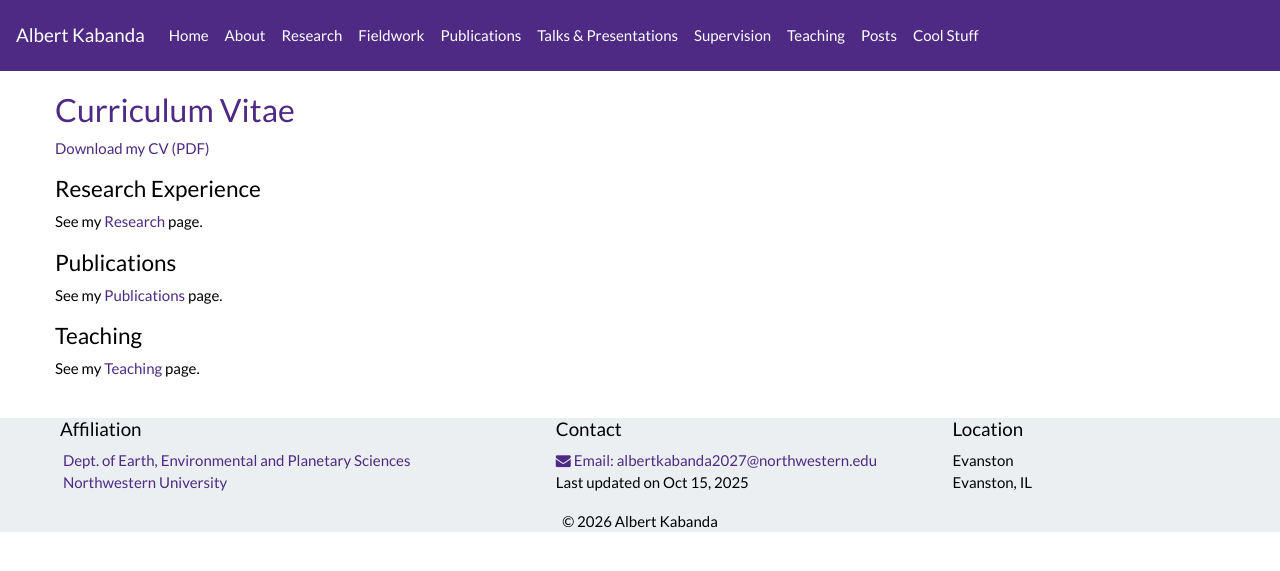
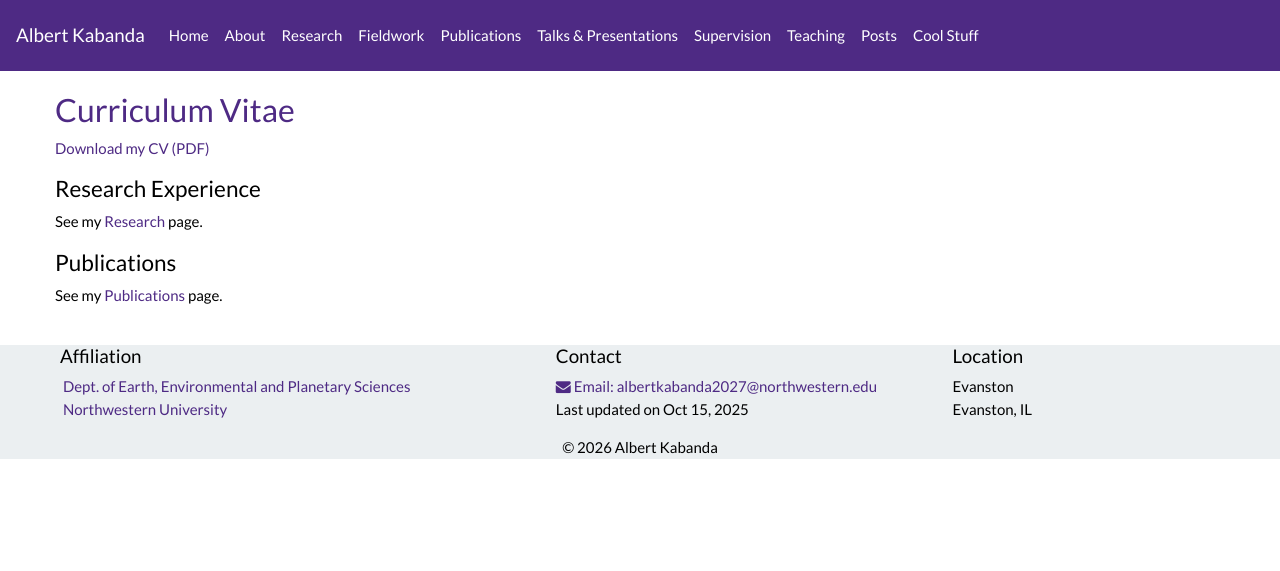
Before and after one commit to albertkabanda/albertkabanda.github.io, a Jekyll site: the page built from _pages/CV.md, in a window 1280 px wide. Shown: the top 571 px of the page. Built offline with Jekyll 4.4.1, drawn with Linux system fonts in a browser that asks for light colours; nearby versions of some CDN libraries; a style sheet for code colours, icons or effects is not loaded.

Commit message:
Update CV.md

```diff
--- a/_pages/CV.md
+++ b/_pages/CV.md
@@ -16,7 +16,3 @@ See my [Research](/Research/) page.
 #### Publications
 
 See my [Publications](/Publications/) page.
-
-#### Teaching
-
-See my [Teaching](/Teaching/) page.
```
